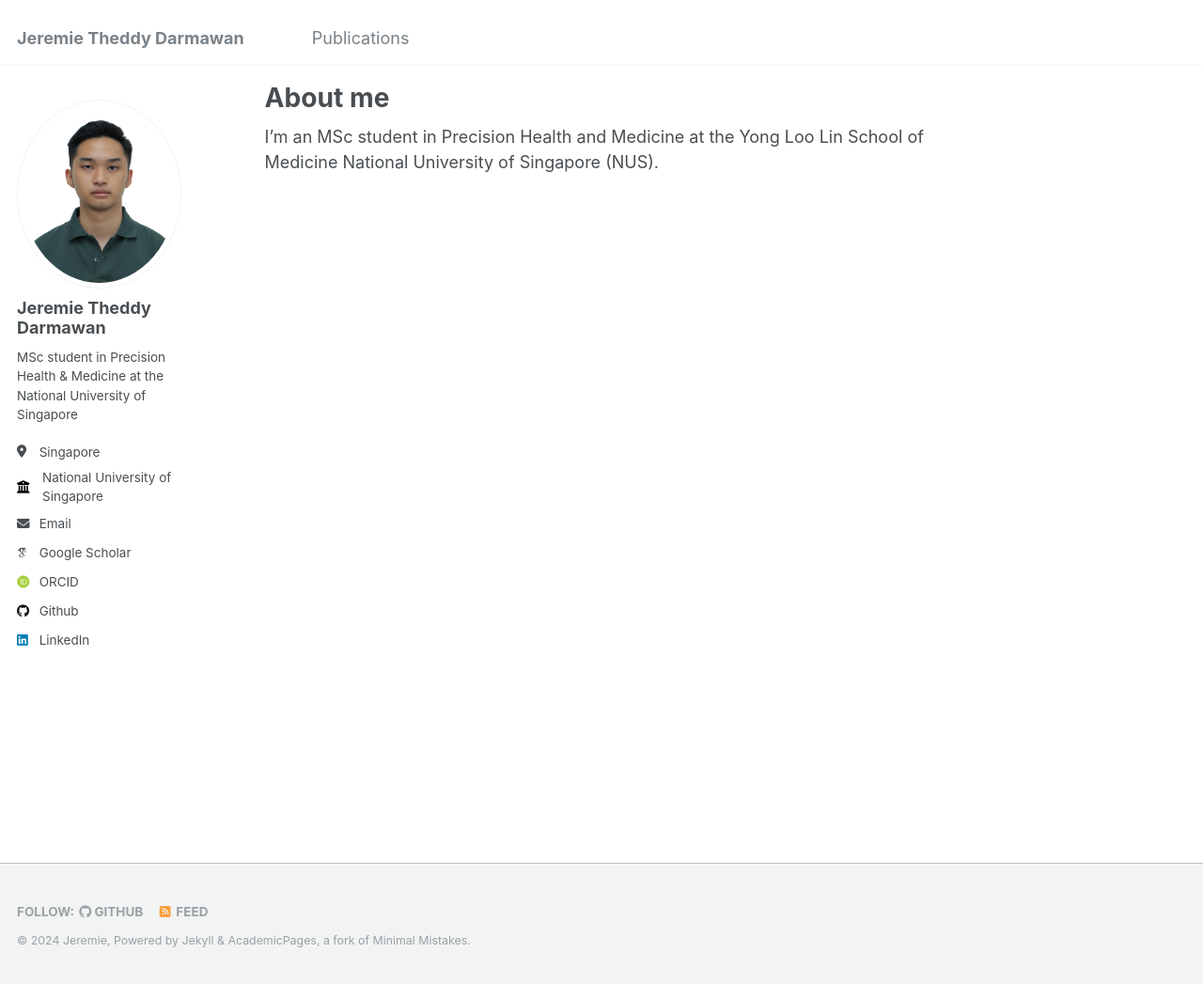
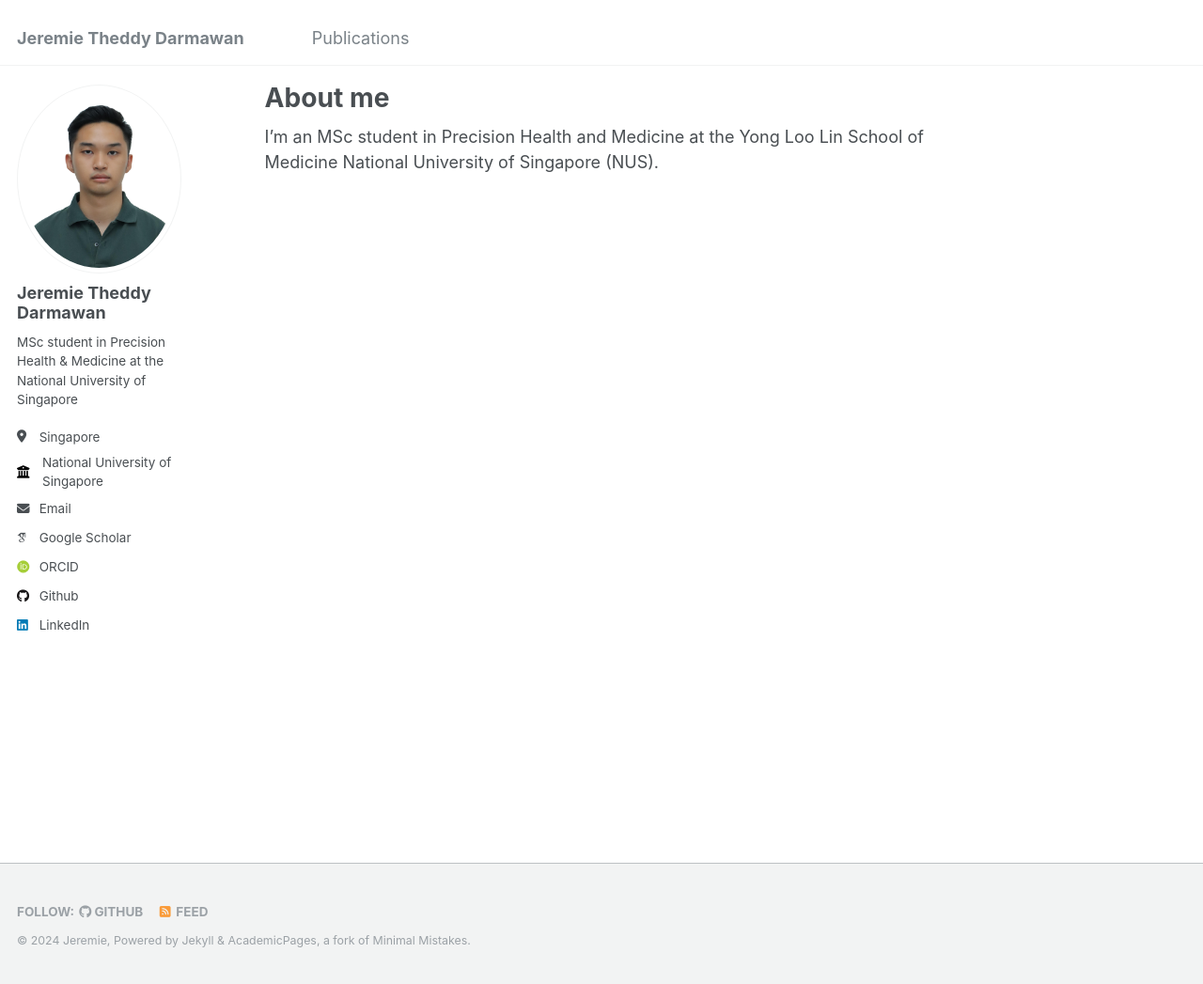
Before and after one commit to jeremietd/jeremietd.github.io, a Jekyll site: the page built from _pages/about.md, in a window 1280 px wide and 1047 px high. Shown: the whole window at 94% size. Built offline with Jekyll 4.4.1, drawn with Linux system fonts in a browser that asks for light colours; some web fonts are replaced.

Commit message:
Update _sidebar.scss

```diff
--- a/_sass/_sidebar.scss
+++ b/_sass/_sidebar.scss
@@ -13,12 +13,12 @@
   @include clearfix();
   margin-bottom: 1em;
 
-  @media screen and (min-width: $sidebar-screen-min-width) {
-    // height: 100vh;
-    overflow-y: auto;               // Add scrollbar if the sidebar is too long
-    position: fixed;
-    padding-top: $masthead-height;
-  }
+  // @media screen and (min-width: $sidebar-screen-min-width) {
+  //   // height: 100vh;
+  //   overflow-y: auto;               // Add scrollbar if the sidebar is too long
+  //   position: fixed;
+  //   padding-top: $masthead-height;
+  // }
 
   @include breakpoint($large) {
     @include span(2 of 12);
```
